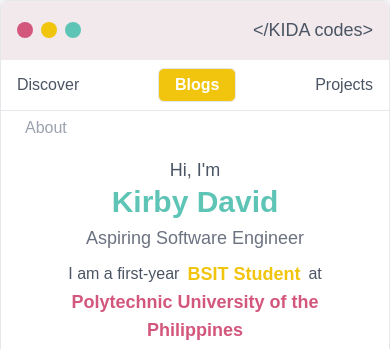
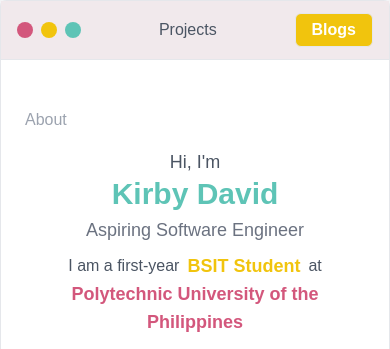
Before and after one commit to kirbydavid/Portfolio-Kirby-David, a website: page src/index.html in a window 390 px wide. Shown: the top 349 px of the page. Drawn offline with Linux system fonts and the light colour scheme; a web font is replaced by a local one.

Commit message:
Mobile Friendly

```diff
--- a/src/index.html
+++ b/src/index.html
@@ -57,7 +57,7 @@
         class="border max-w-screen-lg w-full max-h-[100vh] h-[100vh] shadow-lg rounded-md opacity-0 scale-90 animate-fadeIn flex flex-col bg-white">
 
         <!-- Top Bar (iOS-style) -->
-        <div class="bg-[#f1e9ec] h-[7vh] px-4 rounded-t-md flex items-center justify-between">
+        <div class="bg-[#f1e9ec] h-[7vh] px-4 rounded-t-md hidden md:flex items-center justify-between ">
             <!-- iOS-style circles -->
             <div class="flex space-x-2">
                 <div class="w-4 h-4 rounded-full bg-[#D3577C]"></div>
@@ -69,8 +69,26 @@
             <h1 class="text-lg text-gray-600 text-right">&lt;/KIDA codes&gt;</h1>
         </div>
 
+        <nav id="navBarMobile"
+                class="flex md:hidden w-full h-[7vh] bg-[#f1e9ec] border-b p-2 flex-row items-center justify-between px-4 space-x-4">
+                <a href="#About">
+                <div class="flex space-x-2">
+                    <div class="w-4 h-4 rounded-full bg-[#D3577C]"></div>
+                    <div class="w-4 h-4 rounded-full bg-[#F1C40D]"></div>
+                    <div class="w-4 h-4 rounded-full bg-[#5EC4B6]"></div>
+                </div>
+                </a>
+                <a href="#Projects" class="text-gray-600 hover:text-[#5EC4B6] transition duration-200">Projects</a>
+                <button class="border rounded-md text-white font-bold bg-[#F1C40D] hover:bg-[#d8af0b] px-4 py-1 ">
+                    Blogs
+                </button>
+
+
+            </nav>
+
+
         <!-- Main Content -->
-        <div class="flex h-[93vh] max-h-[93vh] ">
+        <div class="flex h-[93vh] max-h-[93vh]">
             <!-- Sidebar Navigation (Desktop) -->
             <nav id="navBar"
                 class="w-1/5 hidden md:flex flex-col items-center justify-between text-sm text-left p-4 bg-gray-50 border-r">
@@ -106,21 +124,10 @@
             </nav>
 
             <!-- Mobile Navbar -->
-            <nav id="navBarMobile"
-                class="flex md:hidden w-full fixed bg-white border-b p-2 flex-row items-center justify-between px-4 space-x-4">
-                <a href="#About" class="text-gray-600 hover:text-[#5EC4B6] transition duration-200">Discover</a>
-
-
-                <button class="border rounded-md text-white font-bold bg-[#F1C40D] hover:bg-[#d8af0b] px-4 py-1 ">
-                    Blogs
-                </button>
-
-                <a href="#Projects" class="text-gray-600 hover:text-[#5EC4B6] transition duration-200">Projects</a>
-            </nav>
 
 
             <!-- Content Section (Scrollable) -->
-            <div id="contentBar" class="flex-1 h-full overflow-auto p-6 scroll-smooth mt-2">
+            <div id="contentBar" class="flex-1 h-full overflow-auto p-6 scroll-smooth">
                 <!-- About Section (No Dropdown) -->
                 <section id="About" class="border-b py-6">
                     <button class="text-gray-400 mb-4">About</button>
```
